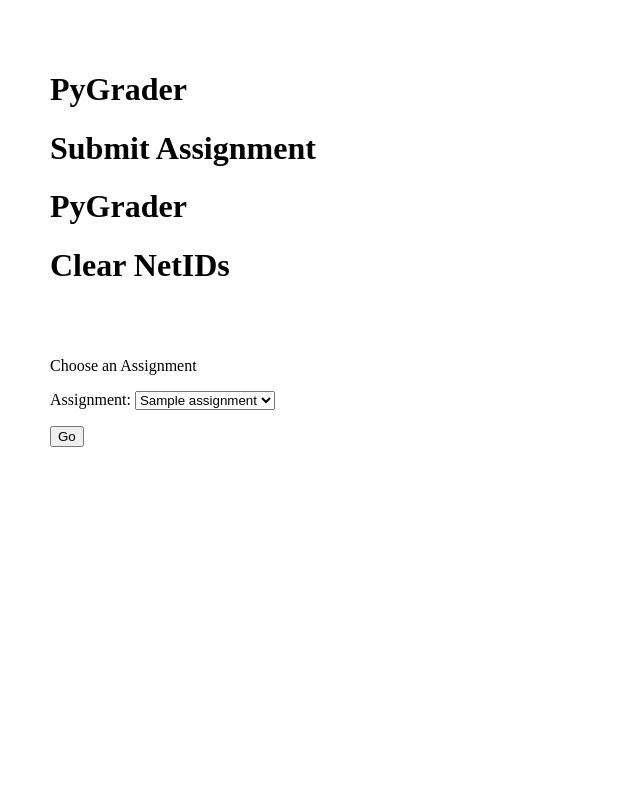
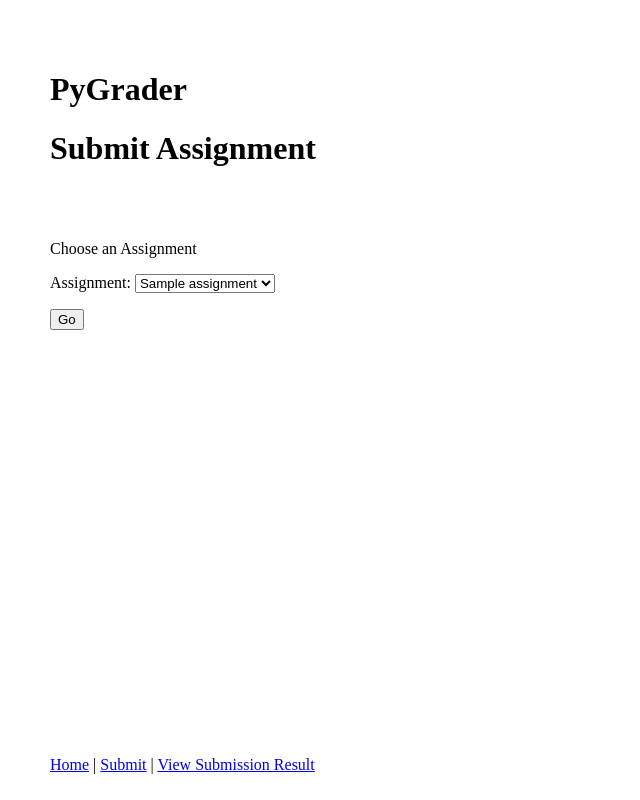
Before and after one commit to rcxwhiz/django_py_grader, a Django app: page /submit/ in a window 1280 px wide. Shown: the whole page, without its empty margins (0-640 px from the left). Run offline with Django 3.2, Linux system fonts and the light colour scheme; tables that the repository leaves empty hold one stand-in row (values such as "Sample post"); some libraries are stand-ins or nearby versions.

Commit message:
Created student navigation links

```diff
--- a/templates/py_grader/submit.html
+++ b/templates/py_grader/submit.html
@@ -3,6 +3,12 @@
 <html lang="en">
 
 <head>
+    <style>
+        footer {
+            position: absolute;
+            bottom: 10px;
+        }
+    </style>
     <meta charset="UTF-8">
     <title>Submit</title>
 </head>
@@ -10,9 +16,6 @@
 <body style="margin: 0; padding: 50px">
 <h1>PyGrader</h1>
 <h1>Submit Assignment</h1>
-
-<h1>PyGrader</h1>
-<h1>Clear NetIDs</h1>
 
 {% if success_message %}
     <br>
@@ -37,4 +40,9 @@
 </form>
 </body>
 
+<footer>
+    <p><a href="/">Home</a> | <a href="/submit">Submit</a> | <a href="/view_submission_result">View Submission
+        Result</a></p>
+</footer>
+
 </html>
```
Also changed, not shown: templates/py_grader/index.html (+6 -1 lines), templates/py_grader/view_any_submission_result.html (+11 -0 lines), templates/py_grader/view_submission_result.html (+11 -0 lines).
